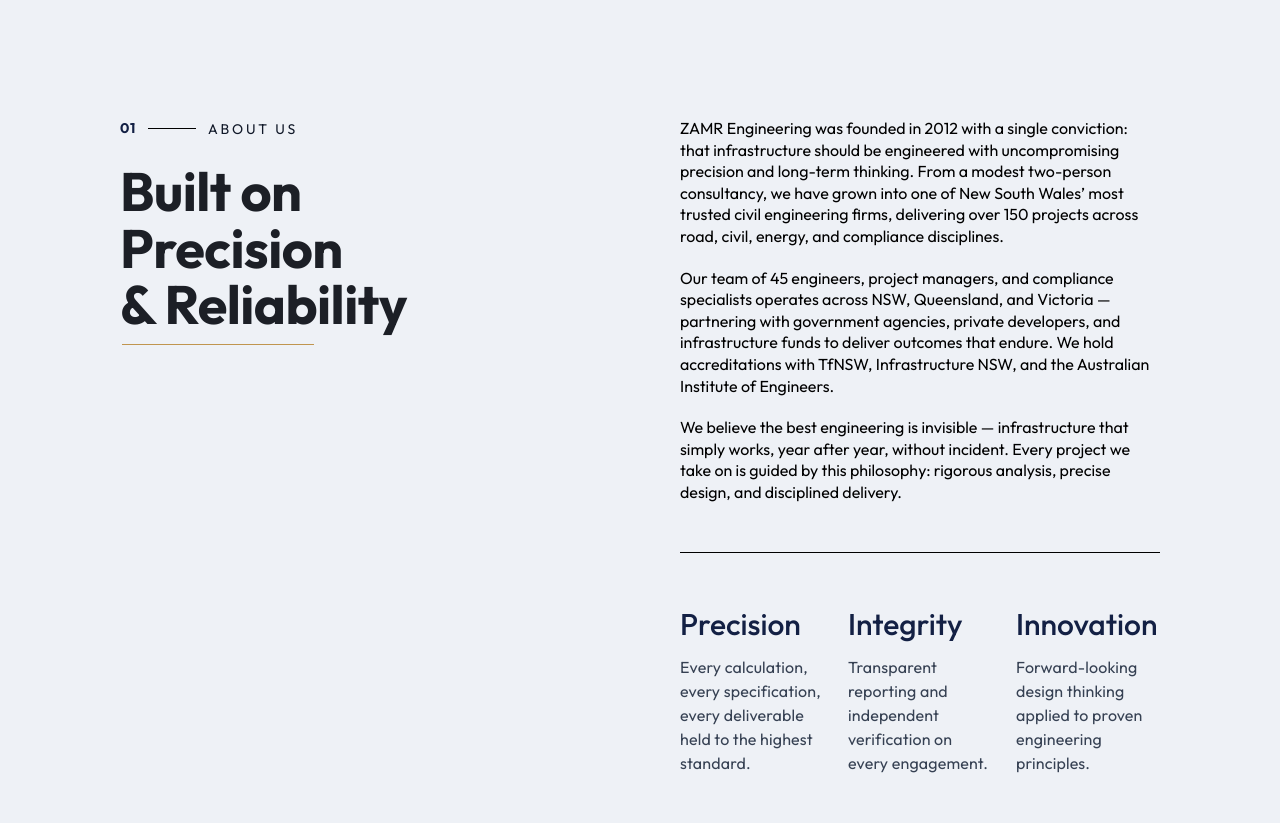
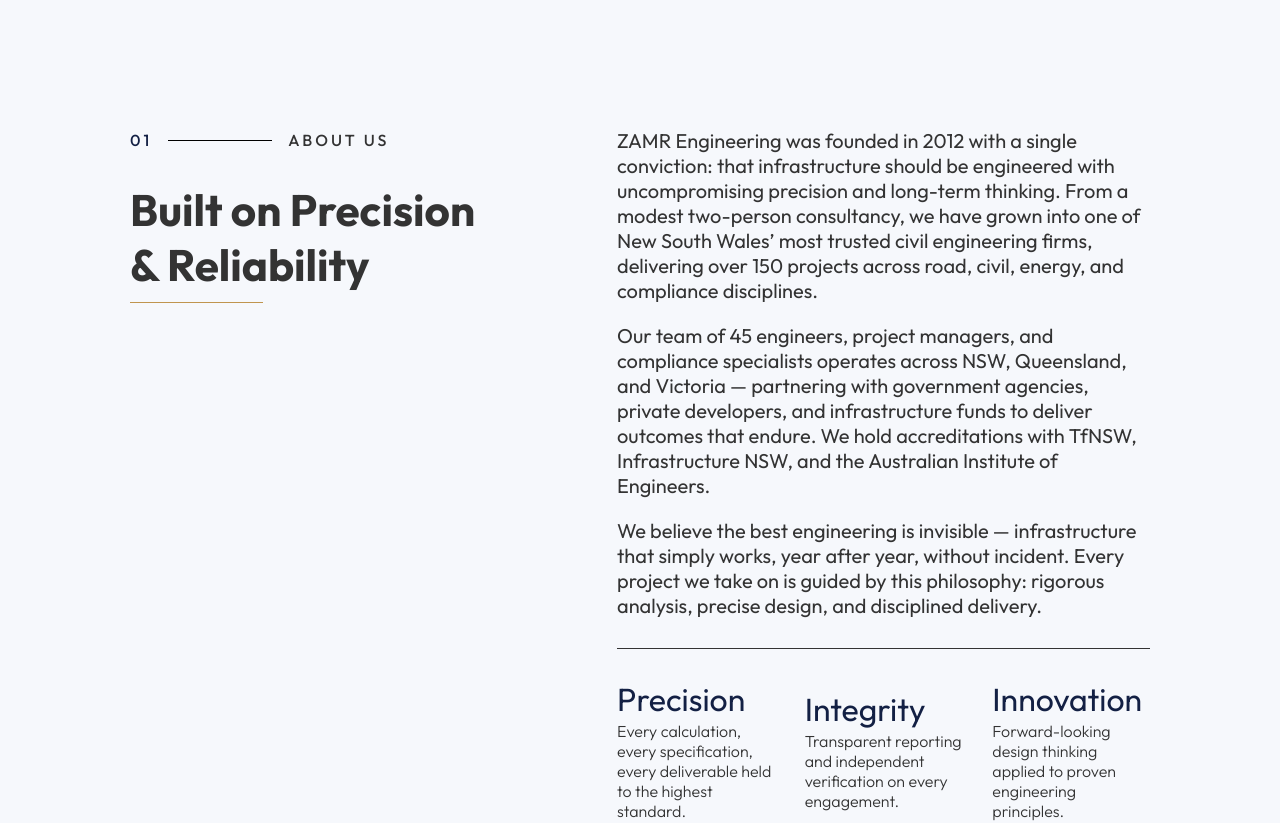
Before and after one commit to clickmaster4285/zamr-engineering-, a Next.js app: page /about in a window 1280 px wide. Shown: the part 702-1525 px from the top of the page. Built offline with nearby package versions, Linux system fonts and the light colour scheme.

Commit message:
now enhance the about section

```diff
--- a/components/About/About.tsx
+++ b/components/About/About.tsx
@@ -1,13 +1,4 @@
-// app/about/page.tsx
 "use client";
-
-import { Outfit } from "next/font/google";
-
-const outfit = Outfit({
-  subsets: ["latin"],
-  weight: "400",
-  display: "swap",
-});
 
 type Pillar = {
   title: string;
@@ -34,45 +25,47 @@
 
 export default function About() {
   return (
-    <section className="w-full bg-[#EEF1F6] px-6 py-36 sm:px-6 lg:px-30 lg:py-30">
-      <div className="mx-auto grid grid-cols-1 gap-12 lg:grid-cols-[560px_1fr] lg:gap-0">
-        {/* Left column */}
-        <div>
-          <div className="mb-6 flex items-center gap-3">
-            <span className="text-[14px] font-bold tracking-[0.05em] text-[var(--color-primary)]">
+    <section className="w-full bg-[var(--bg-light)] p-[130px]">
+      {/* Frame 1321318991 — inner row */}
+      <div className="mx-auto flex max-w-[1476px] flex-row items-start gap-[135px]">
+        {/* Frame 120 — left column */}
+        <div className="flex w-[352px] flex-col items-start gap-[30px]">
+          {/* Frame 118 — section label */}
+          <div className="flex flex-row items-center gap-4">
+            <span className="text-base font-medium tracking-[3px] text-[var(--color-primary)]">
               01
             </span>
-            <span className="h-px w-12 bg-black" />
-            <span className="text-sm tracking-[0.2em] text-gray-900">
+            <span className="h-px w-[104px] bg-black" />
+            <span className="text-base font-medium tracking-[3px] uppercase text-[#333333]">
               ABOUT US
             </span>
           </div>
-          <h2 className="text-[46px] font-bold leading-[1.05] tracking-[-0.01em] text-[#1C1F26] sm:text-[54px]">
+
+          {/* Frame 119 — heading */}
+          <div className="flex w-full flex-col items-start gap-[10px]">
+            <h2 className="w-[352px] text-[44px] font-bold leading-[55px] text-[#333333]">
               Built on
-            <br />
               Precision
               <br />
-            <span className="relative inline-block">
-              &amp; Reliability                  <span className="absolute -bottom-3 font-medium left-0.5 h-px w-48 bg-[var(--color-secondary)]" />
-            </span>
+              &amp; Reliability
             </h2>
+            <span className="h-px w-[133px] border-t border-[var(--color-accent)]" />
+          </div>
         </div>
 
-        {/* Right column */}
-        <div className="flex flex-col justify-center">
-          <p
-            className={`${outfit.className} text-md md:text-md leading-[1.35] text-black`}
-          >
+        {/* Frame 1321318990 — right column */}
+        <div className="flex w-[989px] flex-col gap-[30px]">
+          {/* Frame 1321318989 — 3 paragraphs */}
+          <div className="flex w-full flex-col gap-5">
+            <p className="w-full text-[20px] leading-[25px] text-[#333333]">
               ZAMR Engineering was founded in 2012 with a single conviction: that
               infrastructure should be engineered with uncompromising precision and
               long-term thinking. From a modest two-person consultancy, we have
-            grown into one of New South Wales’ most trusted civil engineering
+              grown into one of New South Wales&rsquo; most trusted civil engineering
               firms, delivering over 150 projects across road, civil, energy, and
               compliance disciplines.
             </p>
-          <p
-            className={`${outfit.className} mt-5 text-md md:text-md leading-[1.35] text-black`}
-          >
+            <p className="w-full text-[20px] leading-[25px] text-[#333333]">
               Our team of 45 engineers, project managers, and compliance
               specialists operates across NSW, Queensland, and Victoria —
               partnering with government agencies, private developers, and
@@ -80,30 +73,28 @@
               accreditations with TfNSW, Infrastructure NSW, and the Australian
               Institute of Engineers.
             </p>
-          <p
-            className={`${outfit.className} mt-5 text-md md:text-md leading-[1.35] text-black`}
-          >
+            <p className="w-full text-[20px] leading-[25px] text-[#333333]">
               We believe the best engineering is invisible — infrastructure that
               simply works, year after year, without incident. Every project we
               take on is guided by this philosophy: rigorous analysis, precise
               design, and disciplined delivery.
             </p>
+          </div>
 
-          {/* Line above pillars – BLACK */}
-          <div className="mt-12 mb-14 h-px w-full bg-black" />
+          {/* Divider */}
+          <div className="h-px w-full border-t border-[#333333]" />
 
-          {/* Three pillars – left, center, right alignment */}
-          <div className="grid grid-cols-3 gap-x-6 gap-y-8">
-            {pillars.map((pillar, index) => (
-              <div key={pillar.title}>
+          {/* Frame 1321318988 — 3 pillars */}
+          <div className="flex w-full flex-row items-center gap-[30px]">
+            {pillars.map((pillar) => (
               <div
-                  className={`text-3xl font-medium leading-none text-[var(--color-primary)]`}
+                key={pillar.title}
+                className="flex flex-1 flex-col gap-[2px]"
               >
+                <h3 className="text-[32px] font-normal leading-[40px] text-[var(--color-primary)]">
                   {pillar.title}
-                </div>
-                <p
-                 className={`mt-4 text-md tracking-[0.01em] text-gray-700 max-w-[900px] overflow-hidden text-ellipsis `}
-                >
+                </h3>
+                <p className="text-[16px] font-light leading-[20px] text-[#333333]">
                   {pillar.description}
                 </p>
               </div>
```
Lines whose indentation alone changed are shown as unchanged.
